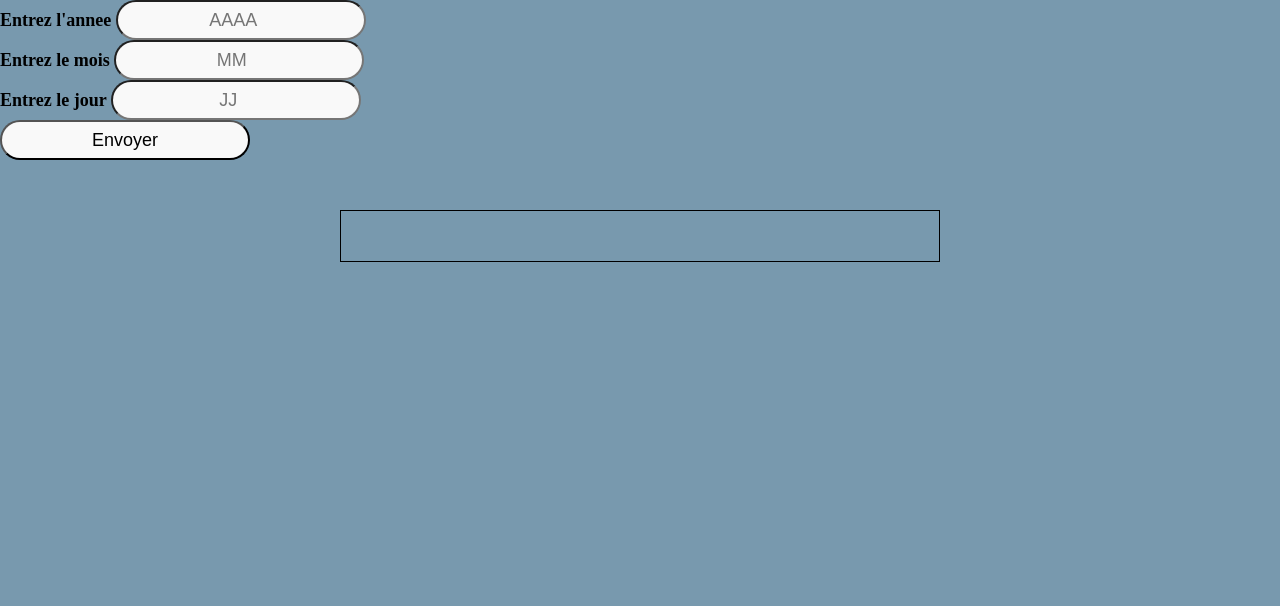
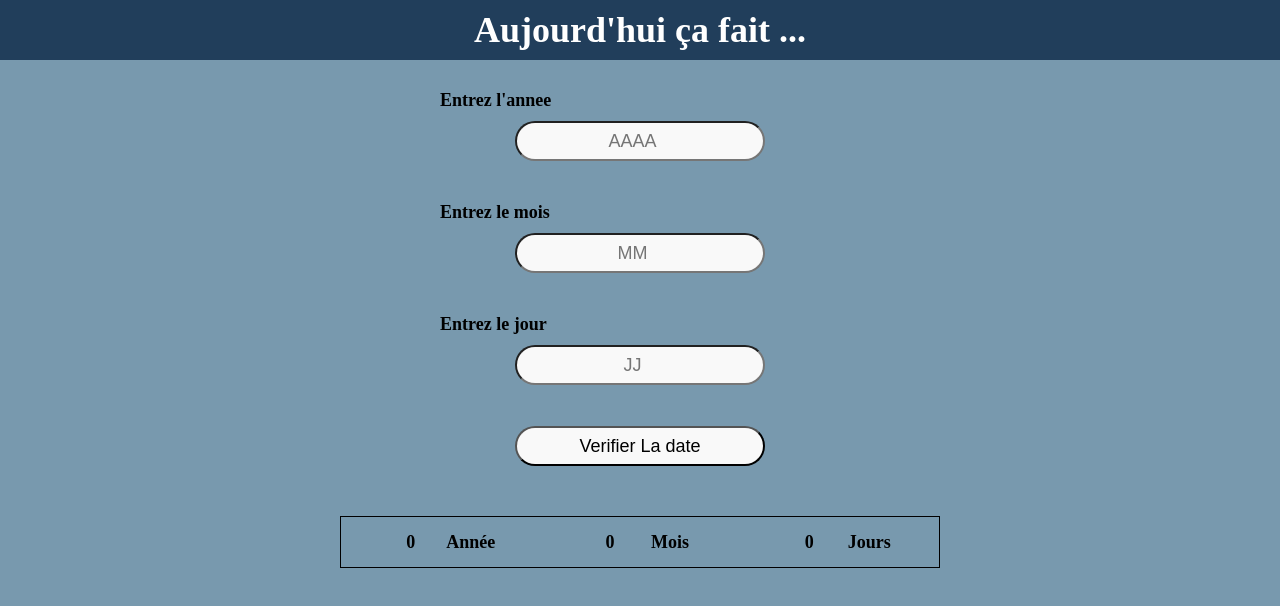
Before and after one commit to D4NIL122IQ/Aujourdhui-ca-fait-, a plain HTML site: page index.html in a window 1280 px wide. Drawn offline with Linux system fonts and the light colour scheme.

Commit message:
final commit

```diff
--- a/function.js
+++ b/function.js
@@ -7,18 +7,18 @@ const todayDate = new Date();
 // verification de coherance
 function verification() {
     if (year.value == ""|| month.value == "" || day.value == "" || year.value > todayDate.getFullYear()) {
-        return false;
+        document.querySelector(".result").innerHTML = "Champs vide Ou année sup a l'année actuelle"
     } else {
         if( (year.value == todayDate.getFullYear() && month.value > todayDate.getMonth() +1 )
             || (year.value == todayDate.getFullYear() && ( month.value == todayDate.getMonth() +1 )&& day.value > todayDate.getDate()) ){
-                return false
+                document.querySelector(".result").innerHTML = "Date sup a la date actuelle"
         }else{
             if ( (month.value == 2 && day.value<= 29)
                 || ( [1,3,5,7,8,10,12].includes(parseInt(month.value)) && day.value <= 31)
                 || ( [4,6,9,11].includes(parseInt(month.value)) && day.value<= 30)) {
-                    return true
+                   calcule()
             }else{
-                return false;
+                document.querySelector(".result").innerHTML = "coeherence incorrecte"
             }
         }
     }
@@ -49,10 +49,4 @@ function calcule() {
 
 
 
-document.querySelector("input[type='submit']").addEventListener("click" , ()=>{
-    if (verification()) {
-        calcule();
-    } else {
-        document.querySelector(".result").innerHTML = "erreur"
-    }
-});
+document.querySelector("input[type='submit']").addEventListener("click" , verification);
--- a/index.html
+++ b/index.html
@@ -7,22 +7,37 @@
     <title>Document</title>
 </head>
 <body>
+    <header>
+        <H1>Aujourd'hui ça fait ...</H1>
+    </header>
     <div class="container">
-
+        <div class="date">
             <label for="year">Entrez l'annee</label>
             <input type="number" name="year" id="year" min="1970"  placeholder="AAAA" ><br>
+
             <label for="month">Entrez le mois</label>
             <input type="number" name="month" id="month" min="01" max="12" placeholder="MM" ><br>
+
             <label for="day">Entrez le jour</label>
             <input type="number" name="day" id="day" min="01" max="31" placeholder="JJ" ><br>
-            <input type="submit" value="Envoyer">
 
-    </div>
+            <input type="submit" value="Verifier La date">
+        </div>
 
-    <div class="result">
-        <p class="annee"></p>
-        <p class="mois"></p>
-        <p class="jour"></p>
+        <div class="result">
+            <div class="tt">
+            <p class="annee">0</p>
+            <p>Année</p>
+        </div>
+        <div class="tt">
+            <p class="mois">0</p>
+            <p>Mois</p>
+        </div>
+        <div class="tt">
+            <p class="jour">0</p>
+            <p>Jours</p>
+        </div>
+        </div>
     </div>
 
     <script src="function.js" type="module"></script>
```
